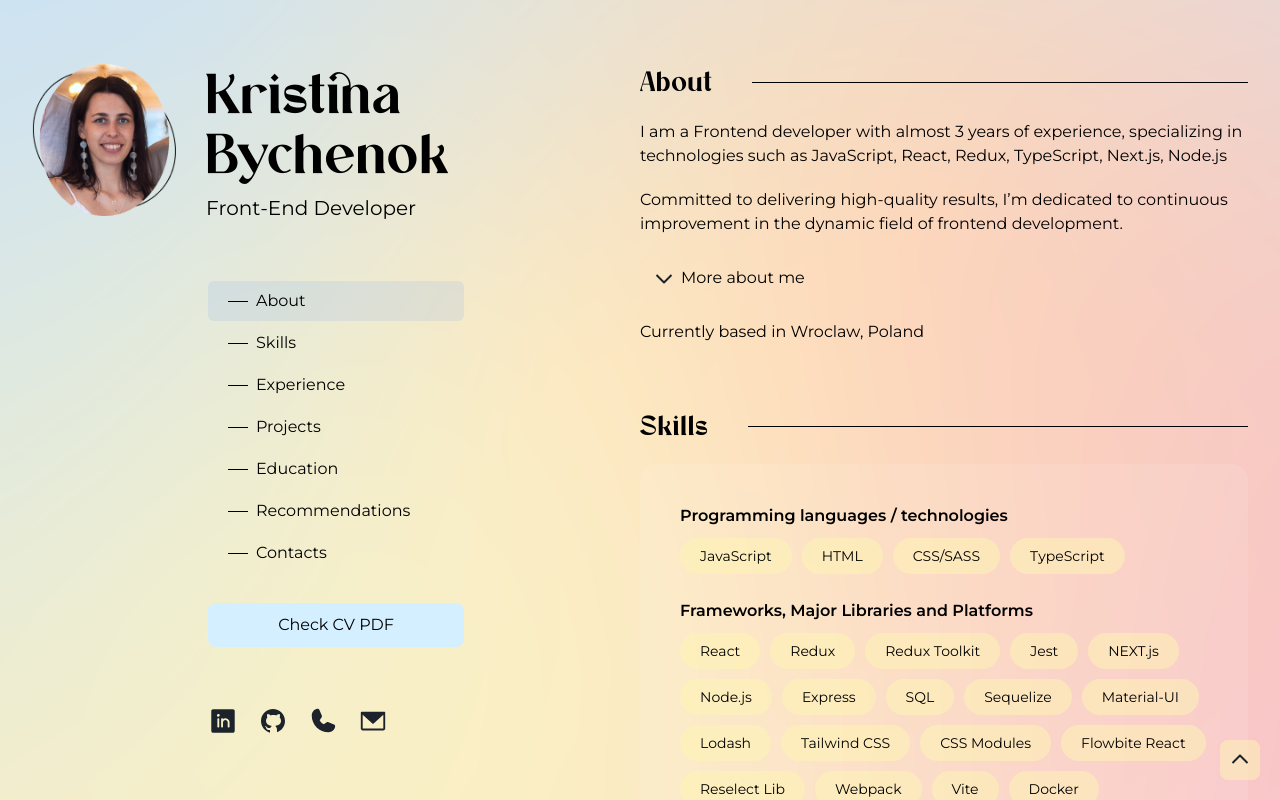
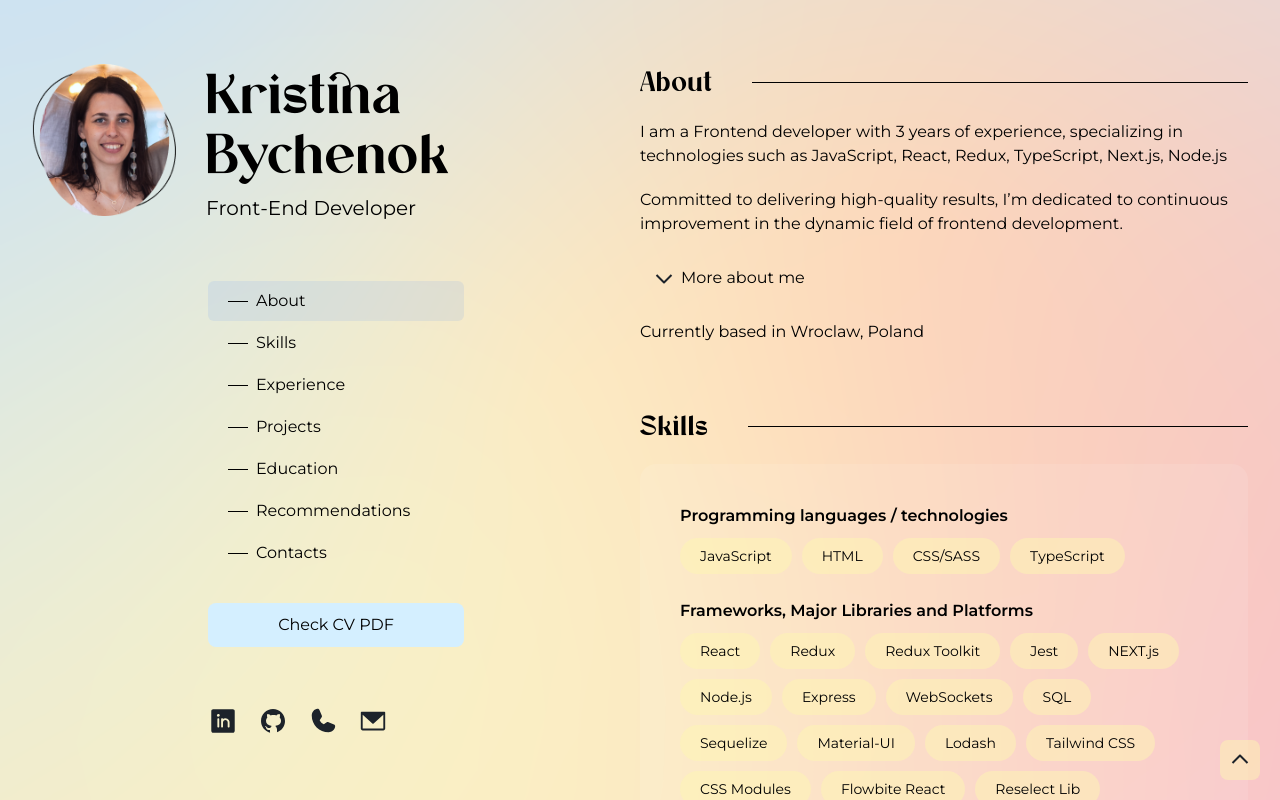
Before and after one commit to KristinaBychenok/portfolio, a React (Vite) app: page / in a window 1280 px wide. Built offline with nearby package versions, Linux system fonts and the light colour scheme.

Commit message:
fix bugs

```diff
--- a/src/components/Sections/about/aboutSection.tsx
+++ b/src/components/Sections/about/aboutSection.tsx
@@ -13,9 +13,9 @@ export const AboutSection = () => {
   return (
     <div className="flex flex-col items-start text-start">
       <p className={pClassName}>
-        I am a Frontend developer with almost 3 years of experience,
-        specializing in technologies such as JavaScript, React, Redux,
-        TypeScript, Next.js, Node.js
+        I am a Frontend developer with 3 years of experience, specializing in
+        technologies such as JavaScript, React, Redux, TypeScript, Next.js,
+        Node.js
       </p>
       <p className={pClassName}>
         Committed to delivering high-quality results, I’m dedicated to
--- a/src/components/Sections/experience/experience.constants.ts
+++ b/src/components/Sections/experience/experience.constants.ts
@@ -13,7 +13,7 @@ export const experience: Experience[] = [
   {
     id: 1,
     title: 'Software Engineer',
-    company: 'Freelance',
+    company: 'Software development company',
     location: 'Wroclaw, Poland',
     date: 'March 2024 - Current',
     project:
@@ -43,7 +43,7 @@ export const experience: Experience[] = [
   {
     id: 2,
     title: 'Full-Stack Engineer ',
-    company: 'Freelance',
+    company: 'Software development company',
     location: 'Wroclaw, Poland',
     date: 'March 2024 - Current',
     project: 'The blogging platform for writing and reading posts.',
--- a/src/components/Sections/skills/skills.constants.ts
+++ b/src/components/Sections/skills/skills.constants.ts
@@ -13,6 +13,7 @@ export const skills = [
       'NEXT.js',
       'Node.js',
       'Express',
+      'WebSockets',
       'SQL',
       'Sequelize',
       'Material-UI',
```
